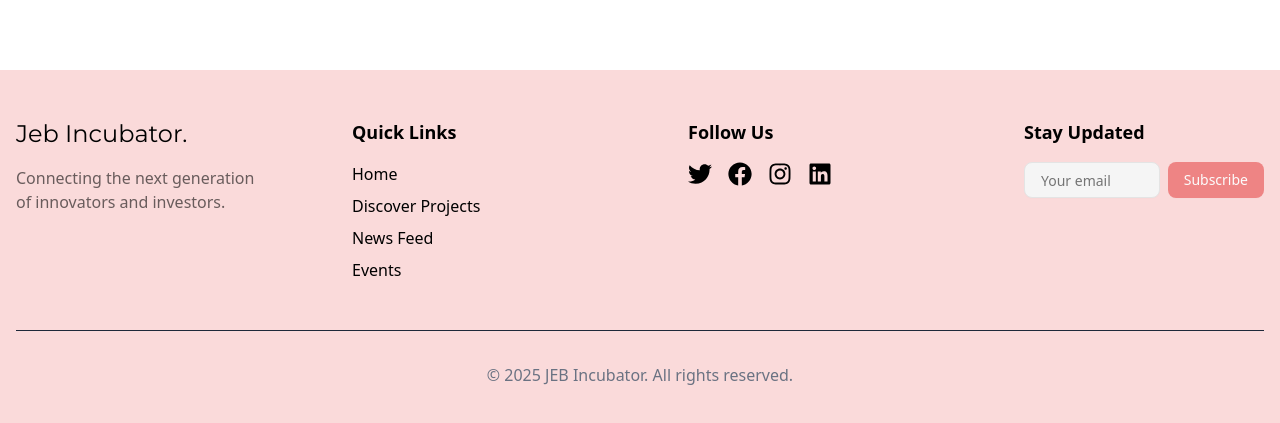
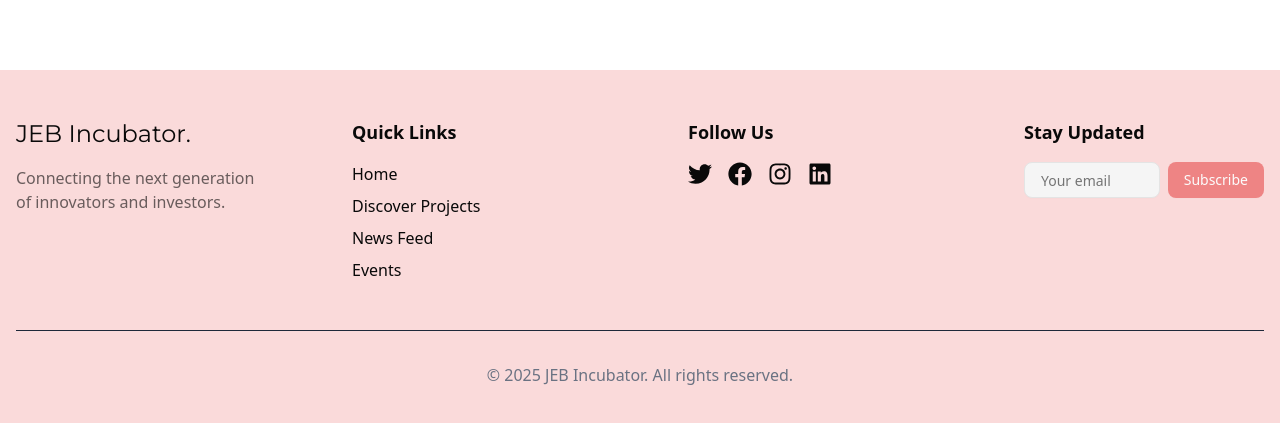
Before and after one commit to EPITECH-IT-2028/Survivor, a Next.js app: page / in a window 1280 px wide. Shown: the part 3058-3481 px from the top of the page. Built offline with nearby package versions, Linux system fonts and the light colour scheme.

Commit message:
fix(footer): update styles and correct company name
- Changed footer text color from black to text-foreground for better
  theme compatibility.
- Fixed company name capitalization from "Jeb Incubator." to
  "JEB Incubator." for consistency.

```diff
--- a/components/Footer.tsx
+++ b/components/Footer.tsx
@@ -8,11 +8,11 @@ import { Input } from "@/components/ui/input";
 
 const Footer = () => {
   return (
-    <footer className="relative bottom-0 mt-20 w-full bg-primary/30 py-12 text-black">
+    <footer className="mt-20 w-full bg-primary/30 py-12 text-foreground">
       <div className="container mx-auto px-4">
         <div className="grid grid-cols-1 gap-24 md:grid-cols-4">
           <div className="col-span-1">
-            <h2 className="mb-4 font-montserrat text-2xl">Jeb Incubator.</h2>
+            <h2 className="mb-4 font-montserrat text-2xl">JEB Incubator.</h2>
             <p className="text-foreground/60">
               Connecting the next generation of innovators and investors.
             </p>
```
